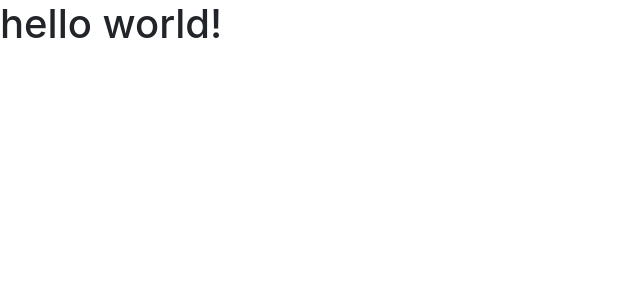
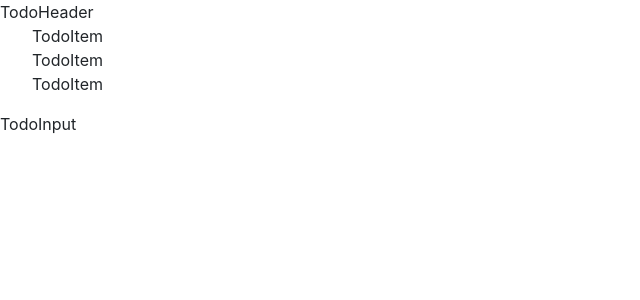
Before and after one commit to lkdcode/react-todo-app, a React (Create React App) app in the folder react-todo-app/: page / in a window 1280 px wide. Shown: the top 300 px of the page, without its empty margins (0-640 px from the left). Built offline with nearby package versions, Linux system fonts and the light colour scheme; the HTML template or start-up script is replaced by a standard one.

Commit message:
initial commit

```diff
--- a/react-todo-app/public/index.html
+++ b/react-todo-app/public/index.html
@@ -24,7 +24,23 @@
       work correctly both with client-side routing and a non-root public URL.
       Learn how to configure a non-root public URL by running `npm run build`.
     -->
-    <title>ToDo</title>
+    <title>ToDo App</title>
+
+
+    <!-- reset css -->
+    <link rel="stylesheet" href="https://cdn.jsdelivr.net/npm/reset-css@5.0.1/reset.min.css">
+
+
+
+
+
+
+
+
+
+
+
+
   </head>
   <body>
     <noscript>You need to enable JavaScript to run this app.</noscript>
--- a/react-todo-app/src/App.js
+++ b/react-todo-app/src/App.js
@@ -1,9 +1,11 @@
 import logo from './logo.svg';
 import './App.css';
+import TodoTemplate from './component/TodoTemplate';
+
 
 function App() {
   return (
-    <h1>hello world!</h1>
+   <TodoTemplate />
   );
 }
 
--- /dev/null
+++ b/react-todo-app/src/component/TodoHeader.js
@@ -0,0 +1,9 @@
+import React from 'react'
+
+const TodoHeader = () => {
+  return (
+    <div>TodoHeader</div>
+  )
+}
+
+export default TodoHeader
--- /dev/null
+++ b/react-todo-app/src/component/TodoInput.js
@@ -0,0 +1,9 @@
+import React from 'react'
+
+const TodoInput = () => {
+  return (
+    <div>TodoInput</div>
+  )
+}
+
+export default TodoInput
--- /dev/null
+++ b/react-todo-app/src/component/TodoItem.js
@@ -0,0 +1,9 @@
+import React from 'react'
+
+const TodoItem = () => {
+  return (
+    <li className='todo-list-item'>TodoItem</li>
+  )
+}
+
+export default TodoItem
--- /dev/null
+++ b/react-todo-app/src/component/TodoMain.js
@@ -0,0 +1,14 @@
+import React from 'react'
+import TodoItem from './TodoItem'
+
+const TodoMain = () => {
+  return (
+    <ul className='todo-list'>
+        <TodoItem />
+        <TodoItem />
+        <TodoItem />
+    </ul>
+  )
+}
+
+export default TodoMain
--- /dev/null
+++ b/react-todo-app/src/component/TodoTemplate.js
@@ -0,0 +1,16 @@
+import React from 'react'
+import TodoHeader from './TodoHeader'
+import TodoMain from './TodoMain'
+import TodoInput from './TodoInput'
+
+const TodoTemplate = () => {
+  return (
+    <div className='TodoTemplate'>
+        <TodoHeader />
+        <TodoMain />
+        <TodoInput />
+    </div>
+  )
+}
+
+export default TodoTemplate
```
